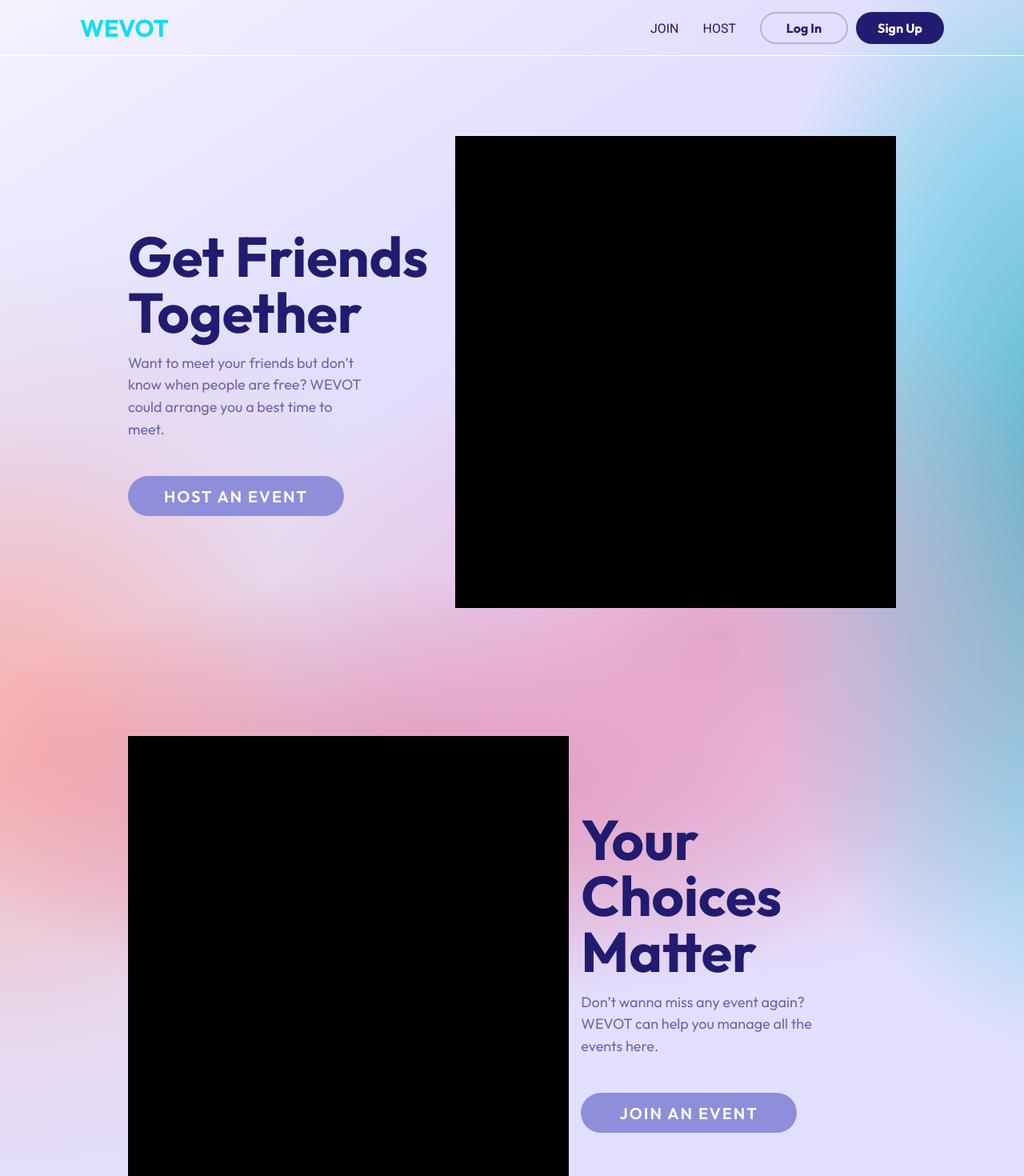
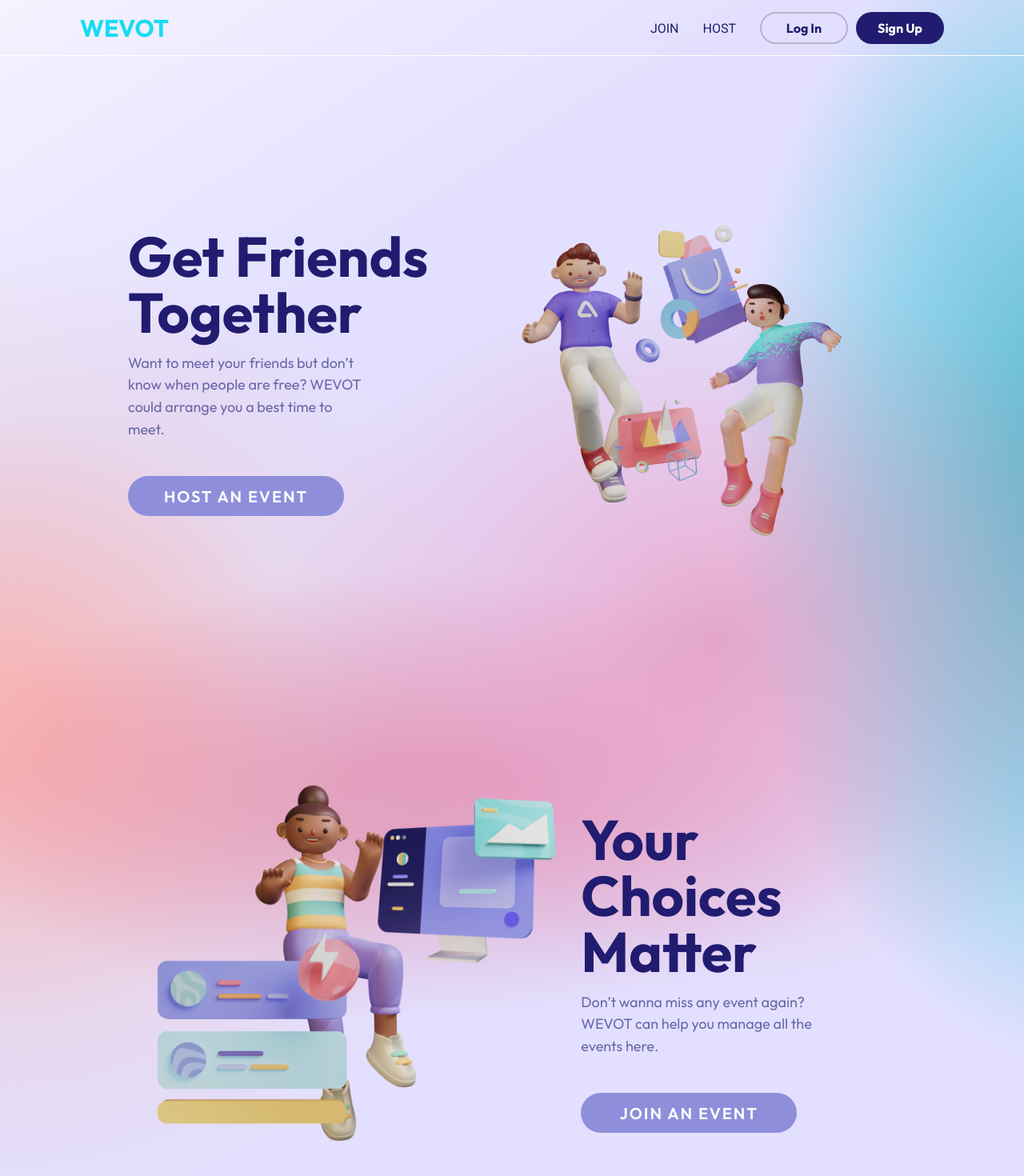
Before and after one commit to ning905/Wevot-client, a React (Create React App) app: page / in a window 1280 px wide. Shown: the top 1470 px of the page at 80% size. Built offline with nearby package versions, Linux system fonts and the light colour scheme; no server answers.

Commit message:
add imgs to homepage

```diff
--- a/src/pages/Home/Home.jsx
+++ b/src/pages/Home/Home.jsx
@@ -1,6 +1,8 @@
 import { Link } from 'react-router-dom'
 import Navbar from '../../components/navbar/Navbar'
 import './home.scss'
+import top from '../../assets/imgs/home-top.png'
+import bottom from '../../assets/imgs/home-bottom.png'
 
 export default function Home() {
   return (
@@ -16,17 +18,21 @@ export default function Home() {
                 Want to meet your friends but don’t know when people are free? WEVOT could arrange
                 you a best time to meet.
               </p>
-              <Link className='link'>
+              <Link to='/login' className='link'>
                 <button>HOST AN EVENT</button>
               </Link>
             </div>
             <div className='img-wrap'>
-              <div className='pic'></div>
+              <div className='pic'>
+                <img src={top} alt='top' />
+              </div>
             </div>
           </div>
           <div className='bottom'>
             <div className='img-wrap'>
-              <div className='pic'></div>
+              <div className='pic'>
+                <img src={bottom} alt='bottom' />
+              </div>
             </div>
             <div className='text-wrap'>
               <h2>Your Choices Matter</h2>
--- a/src/pages/Home/home.scss
+++ b/src/pages/Home/home.scss
@@ -93,7 +93,13 @@
         .img-wrap {
           flex: 7;
           height: 590px;
-          background-color: #000;
+          display: grid;
+          place-items: center;
+
+          img {
+            width: 100%;
+            height: 100%;
+          }
         }
       }
     }
```
Also changed, not shown: src/assets/imgs/home-bottom.png (added), src/assets/imgs/home-top.png (added).
